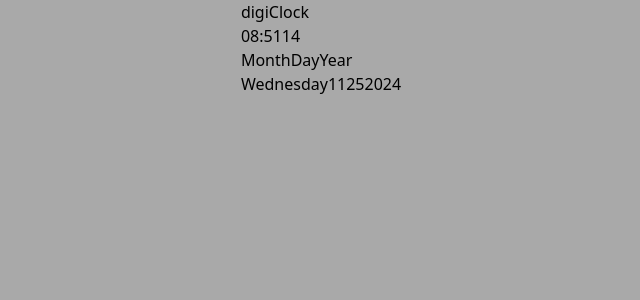
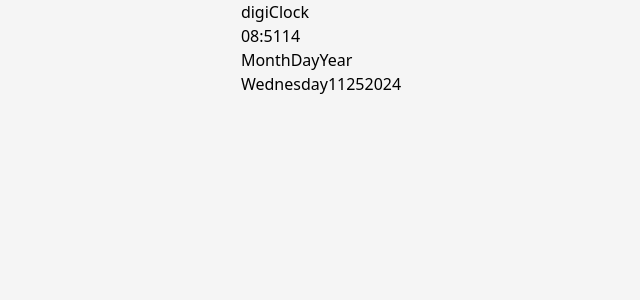
Before and after one commit to balshersran/DigiClock, a React (Vite) app in the folder digiclock/: page / in a window 1280 px wide. Shown: the top 300 px of the page, without its empty margins (319-959 px from the left). Built offline with nearby package versions, Linux system fonts and the light colour scheme.

Commit message:
touched up main css

```diff
--- a/digiclock/src/App.jsx
+++ b/digiclock/src/App.jsx
@@ -1,7 +1,7 @@
 import Clock from "./Components/clock";
 import "./index.css";
 
-function App(q) {
+function App() {
   return (
     <>
       <div className="container mw-auto p-48 height-auto">
--- a/digiclock/src/components/Clock.jsx
+++ b/digiclock/src/components/Clock.jsx
@@ -12,7 +12,7 @@
 
   let hour = time.getHours().toString().padStart(2,0);
   let minutes = time.getMinutes().toString().padStart(2,0);
-  let seconds = time.getSeconds();
+  let seconds = time.getSeconds().toString().padStart(2,0);
   let month = time.getMonth();
   let day = time.getDate();
   let year = time.getFullYear();
--- a/digiclock/src/index.css
+++ b/digiclock/src/index.css
@@ -3,7 +3,7 @@
 @tailwind utilities;
 
 body {
-  background-color: darkgray;
+  background-color: whitesmoke;
   display: flex;
   justify-content: center;
   align-items: center;
```
